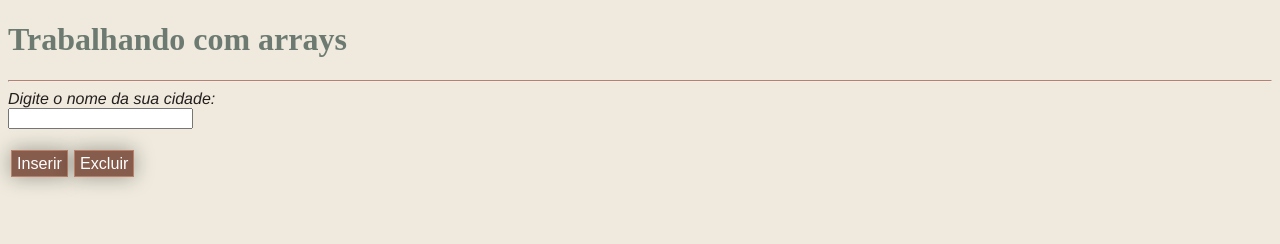
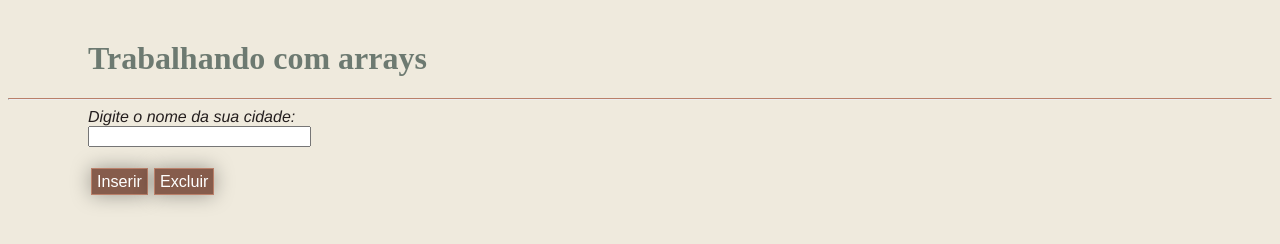
Before and after one commit to j-franca/prog_array, a plain HTML site: page index.html in a window 1280 px wide. Drawn offline with Linux system fonts and the light colour scheme.

Commit message:
css atualizado

```diff
--- a/style.css
+++ b/style.css
@@ -1,14 +1,22 @@
 body{
     background-color: #efeadd;
+
+    margin-top: 40px;
 }
 h1{
     font: 'Poppins';
     color: #6d7a71;
+    margin-left: 80px;
 }
 label{
     color: rgb(36, 30, 30);
     font-family: 'Franklin Gothic Medium', 'Arial Narrow', Arial, sans-serif;
     font-style: italic;
+    margin-left: 80px;
+}
+input{
+    width: 215px;
+    margin-left: 80px;
 }
 hr{
     border-top: 1px solid #ba806a;
@@ -26,7 +34,7 @@ hr{
 .botoes{
     display: flex;
     flex-direction: row;
-
+    margin-left: 80px;
 }
 button{
     font-size: 1.01rem;
```
